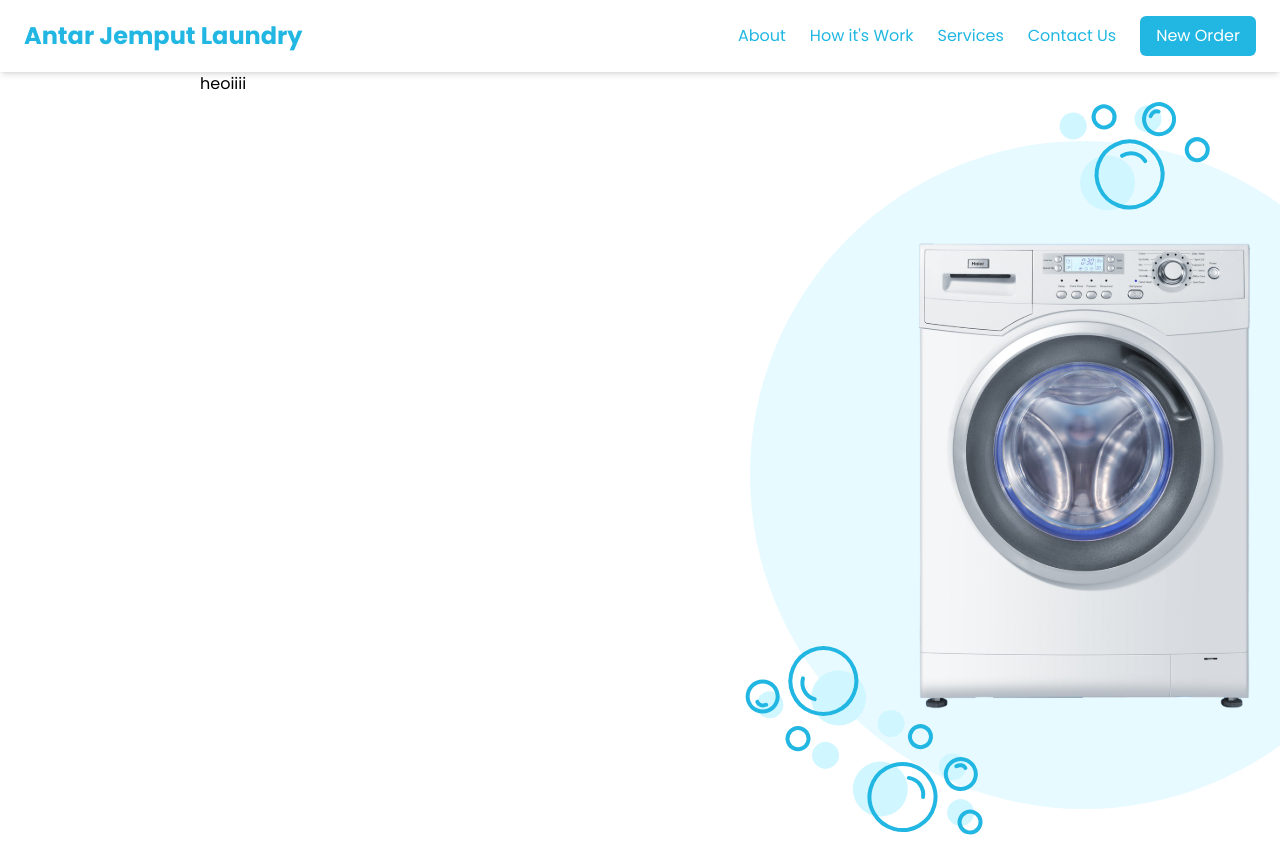
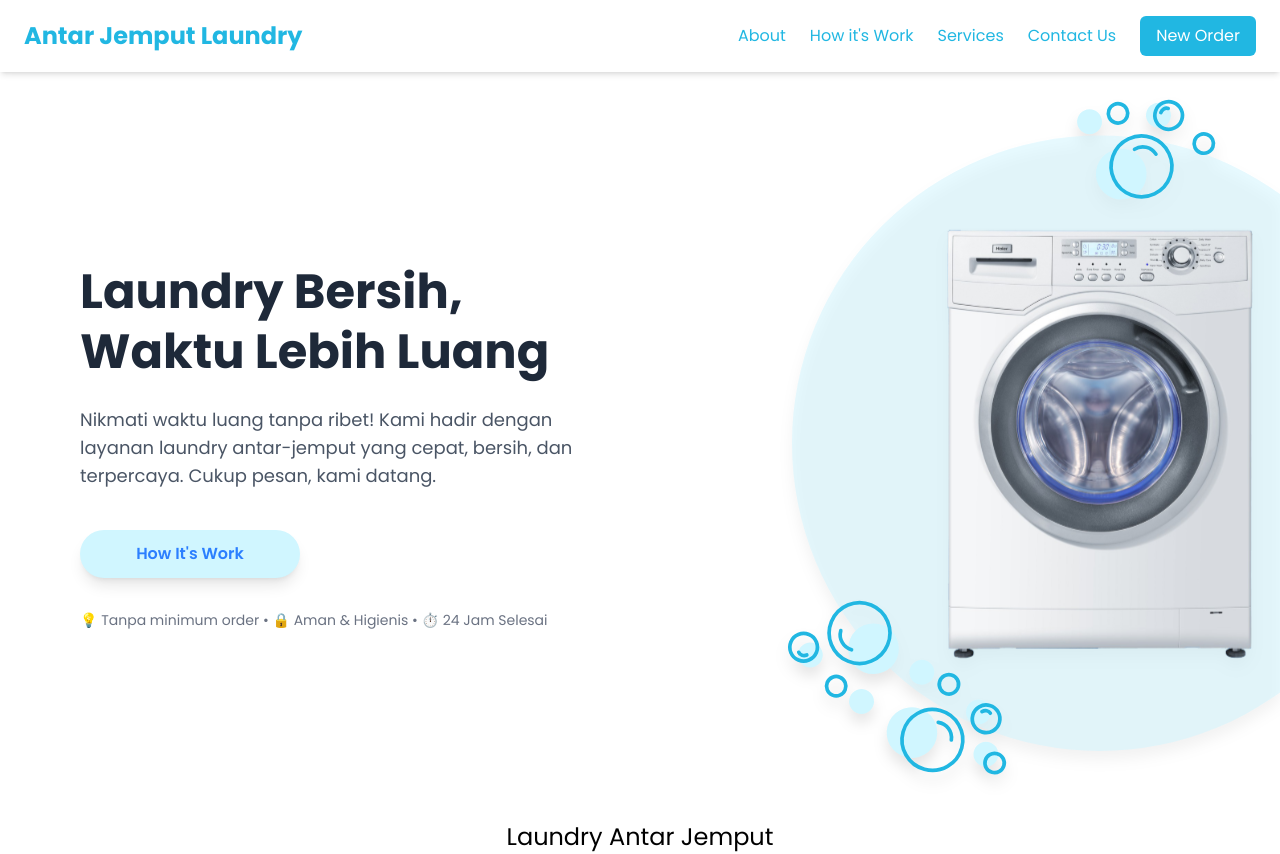
Before and after one commit to TegarAlfaR/Laundry-Frontend, a React (Vite) app: page / in a window 1280 px wide. Shown: the top 854 px of the page. Built offline with nearby package versions, Linux system fonts and the light colour scheme.

Commit message:
feat: add hero section

```diff
--- a/src/components/Hero.jsx
+++ b/src/components/Hero.jsx
@@ -3,9 +3,28 @@ import HeroLaundry from "../../public/hero-laundry.svg";
 export default function Hero() {
   return (
     <>
-      <div className="flex w-full justify-between">
-        <p className="ml-[200px]">heoiiii</p>
-        <img src={HeroLaundry} alt="" />
+      <div className="flex justify-between items-center ">
+        <div className="w-[500px] space-y-6 ml-[80px]">
+          <p className="text-5xl font-bold text-gray-800 leading-tight">
+            Laundry Bersih, Waktu Lebih Luang
+          </p>
+          <p className="text-gray-600 text-lg">
+            Nikmati waktu luang tanpa ribet! Kami hadir dengan layanan laundry
+            antar-jemput yang cepat, bersih, dan terpercaya. Cukup pesan, kami
+            datang.
+          </p>
+          <button className="bg-[#D0F6FF] text-blue-500 font-semibold rounded-3xl py-3 px-6 mt-4 w-[220px] cursor-pointer  duration-300 hover:bg-blue-400 hover:text-white shadow-lg">
+            How It's Work
+          </button>
+          <p className="text-sm text-gray-500 mt-2">
+            💡 Tanpa minimum order • 🔒 Aman & Higienis • ⏱️ 24 Jam Selesai
+          </p>
+        </div>
+        <img
+          src={HeroLaundry}
+          alt="Laundry illustration"
+          className="w-[500px] drop-shadow-xl"
+        />
       </div>
     </>
   );
```
